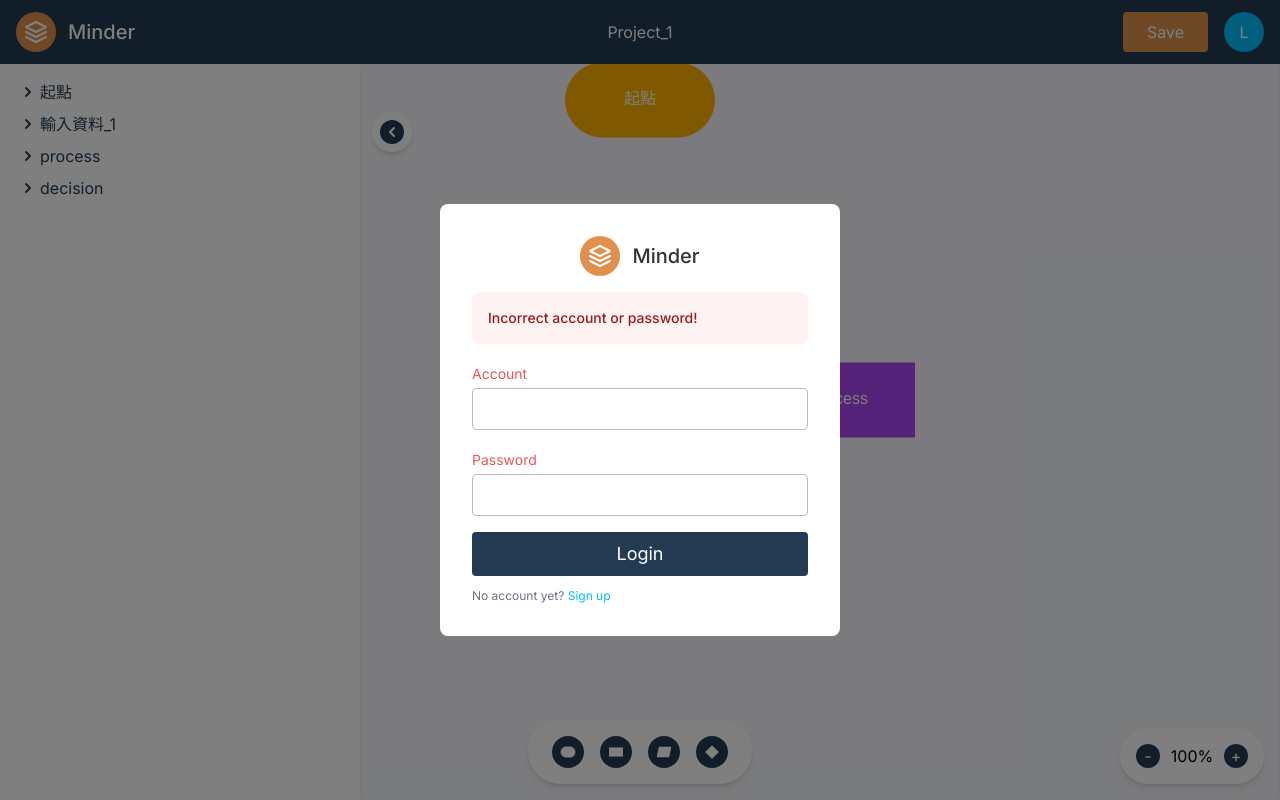
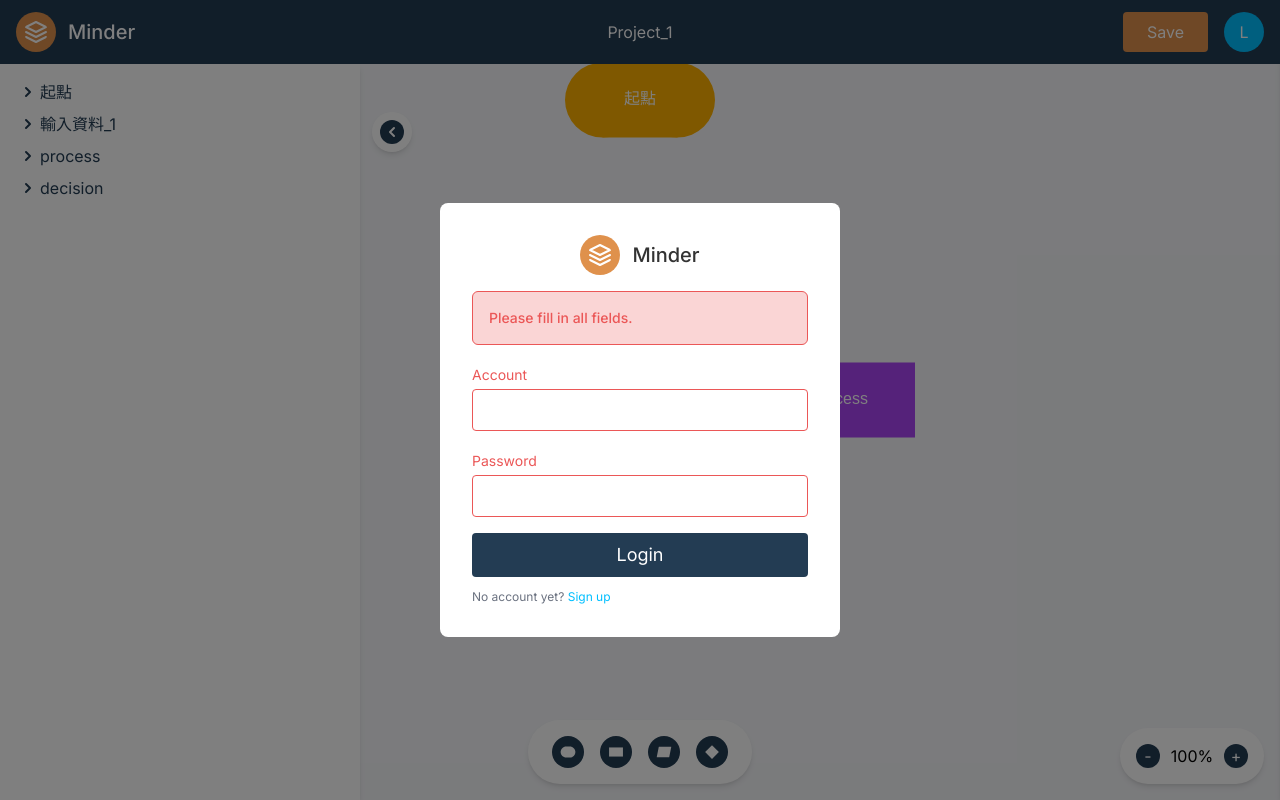
Before and after one commit to RuFrontEnd/minder, a Next.js app in the folder frontend/: page / in a window 1280 px wide. Both pictures are taken after a click on the button "Login". Built offline with nearby package versions, Linux system fonts and the light colour scheme.

Commit message:
validate login / sign up required fields

```diff
--- a/frontend/src/app/page.tsx
+++ b/frontend/src/app/page.tsx
@@ -13,6 +13,7 @@ import Accordion from "@/components/accordion";
 import Button from "@/components/button";
 import Modal from "@/components/modal";
 import Input from "@/components/input";
+import Alert from "@/components/alert";
 import { useState, useRef, useEffect, useCallback, useMemo } from "react";
 import { motion } from "framer-motion";
 import { cloneDeep } from "lodash";
@@ -24,6 +25,7 @@ import * as CommonTypes from "@/types/shapes/common";
 import * as PageTypes from "@/types/app/page";
 import * as DataFrameTypes from "@/types/components/dataFrame";
 import * as InputTypes from "@/types/components/input";
+import * as AlertTypes from "@/types/components/alert";
 
 let useEffected = false,
   ctx: CanvasRenderingContext2D | null | undefined = null,
@@ -1976,12 +1978,7 @@ export default function ProcessPage() {
             </svg>
             <span className="ml-3 text-xl text-grey-1">Minder</span>
           </a>
-          <div
-            className="p-4 mb-4 text-sm text-red-800 rounded-lg bg-red-50 dark:bg-gray-800 dark:text-red-400"
-            role="alert"
-          >
-            <span className="font-medium">Incorrect account or password!</span>
-          </div>
+          <Alert type={AlertTypes.Type.error} text={authInfo.message}/>
           <Input
             className="mb-4"
             label={"Account"}
@@ -2029,7 +2026,6 @@ export default function ProcessPage() {
           </p>
         </div>
       </Modal>
-
       <Modal isOpen={isProjectsModalOpen && hasLogIn}>
         <section className="text-gray-600 bg-white-500 body-font">
           <div className="container px-5 py-24 mx-auto">
--- /dev/null
+++ b/frontend/src/components/alert/index.tsx
@@ -0,0 +1,27 @@
+import * as AlertTypes from "@/types/components/alert";
+
+const Alert = (props: AlertTypes.Props) => {
+  const color = (() => {
+    if (props.type === AlertTypes.Type.succeess) {
+      return "text-success-500 bg-success-500";
+    } else if (props.type === AlertTypes.Type.warning) {
+      return "text-warning-500 bg-warning-500";
+    } else {
+      return "text-error-500 border-error-500 bg-error-500 bg-opacity-25";
+    }
+  })();
+
+  return (
+    <>
+      {props.text && (
+        <>
+          <div className={`p-4 mb-4 text-sm rounded-md border ${color}`} role="alert">
+            <span className="font-medium">{props.text}</span>
+          </div>
+        </>
+      )}
+    </>
+  );
+};
+
+export default Alert;
--- a/frontend/src/components/input/index.tsx
+++ b/frontend/src/components/input/index.tsx
@@ -29,7 +29,7 @@ const Input = (props: InputTypes.Props) => {
       <input
         type={props.type}
         name={props.name}
-        className={`w-full bg-white-500 rounded border border-grey-4 ${borderColor} text-base outline-none text-grey-2 py-1 px-3 leading-8 transition-colors duration-200 ease-in-out`}
+        className={`w-full bg-white-500 rounded border ${borderColor} text-base outline-none text-grey-2 py-1 px-3 leading-8 transition-colors duration-200 ease-in-out`}
         value={props.value || ""}
         onChange={props.onChange}
       />
--- /dev/null
+++ b/frontend/src/types/components/alert/index.ts
@@ -0,0 +1,17 @@
+import { MouseEventHandler, ReactNode } from "react";
+
+enum Type {
+  "succeess",
+  "warning",
+  "error",
+}
+
+type Props = {
+  id?: string;
+  className?: string;
+  text: string;
+  type: Type;
+};
+
+export { Type };
+export type { Props };
--- a/frontend/tailwind.config.ts
+++ b/frontend/tailwind.config.ts
@@ -1,48 +1,49 @@
-import type { Config } from 'tailwindcss'
+import type { Config } from "tailwindcss";
 
 const config: Config = {
   content: [
-    './src/pages/**/*.{js,ts,jsx,tsx,mdx}',
-    './src/components/**/*.{js,ts,jsx,tsx,mdx}',
-    './src/app/**/*.{js,ts,jsx,tsx,mdx}',
+    "./src/pages/**/*.{js,ts,jsx,tsx,mdx}",
+    "./src/components/**/*.{js,ts,jsx,tsx,mdx}",
+    "./src/app/**/*.{js,ts,jsx,tsx,mdx}",
   ],
   theme: {
     extend: {
       backgroundImage: {
-        'gradient-radial': 'radial-gradient(var(--tw-gradient-stops))',
-        'gradient-conic':
-          'conic-gradient(from 180deg at 50% 50%, var(--tw-gradient-stops))',
+        "gradient-radial": "radial-gradient(var(--tw-gradient-stops))",
+        "gradient-conic":
+          "conic-gradient(from 180deg at 50% 50%, var(--tw-gradient-stops))",
       },
       colors: {
-        primary: { 500: '#233C53', hover: '#092C4C' },
-        secondary: { 500: '#DF914C' },
-        info: { 500: '#00BFFF' },
-        success: { 500: '#27AE60' },
-        warning: { 500: '#E2B93B' },
+        primary: { 500: "#233C53", hover: "#092C4C" },
+        secondary: { 500: "#DF914C" },
+        info: { 500: "#00BFFF" },
+        success: { 500: "#27AE60" },
+        warning: { 500: "#E2B93B" },
         error: {
-          500: '#EB5757'
+          500: "#EB5757",
+          secondary: "#EBB5B5",
         },
         black: {
-          1: '#000000',
-          2: '#1D1D1D',
-          3: '#282828'
+          1: "#000000",
+          2: "#1D1D1D",
+          3: "#282828",
         },
-        white: { 500: '#FFFFFF' },
+        white: { 500: "#FFFFFF" },
         grey: {
-          1: '#333333',
-          2: '#4F4F4F',
-          3: '#828282',
-          4: '#BDBDBD',
-          5: '#E0E0E0',
+          1: "#333333",
+          2: "#4F4F4F",
+          3: "#828282",
+          4: "#BDBDBD",
+          5: "#E0E0E0",
         },
         shpe: {
-          t: '#fdf8f6',
-          te: '#fdf8f6',
-          p: '#fdf8f6',
-          d: '#fdf8f6',
-          dec: '#fdf8f6',
-        }
-      }
+          t: "#fdf8f6",
+          te: "#fdf8f6",
+          p: "#fdf8f6",
+          d: "#fdf8f6",
+          dec: "#fdf8f6",
+        },
+      },
       // fontSize: {
       //   h1: '0.8rem',
       //   h2: '1rem',
@@ -55,9 +56,8 @@ const config: Config = {
       //   n:
       //   s:
       // }
-
     },
   },
   plugins: [],
-}
-export default config
+};
+export default config;
```
